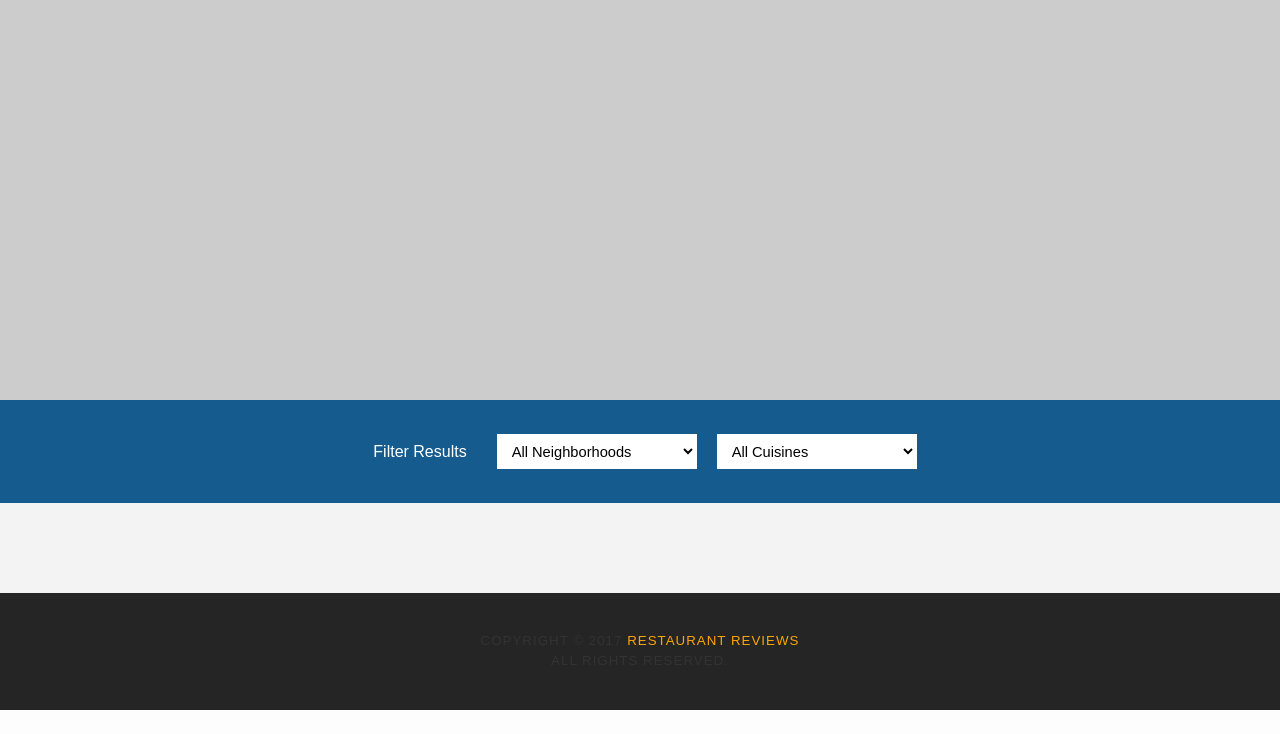
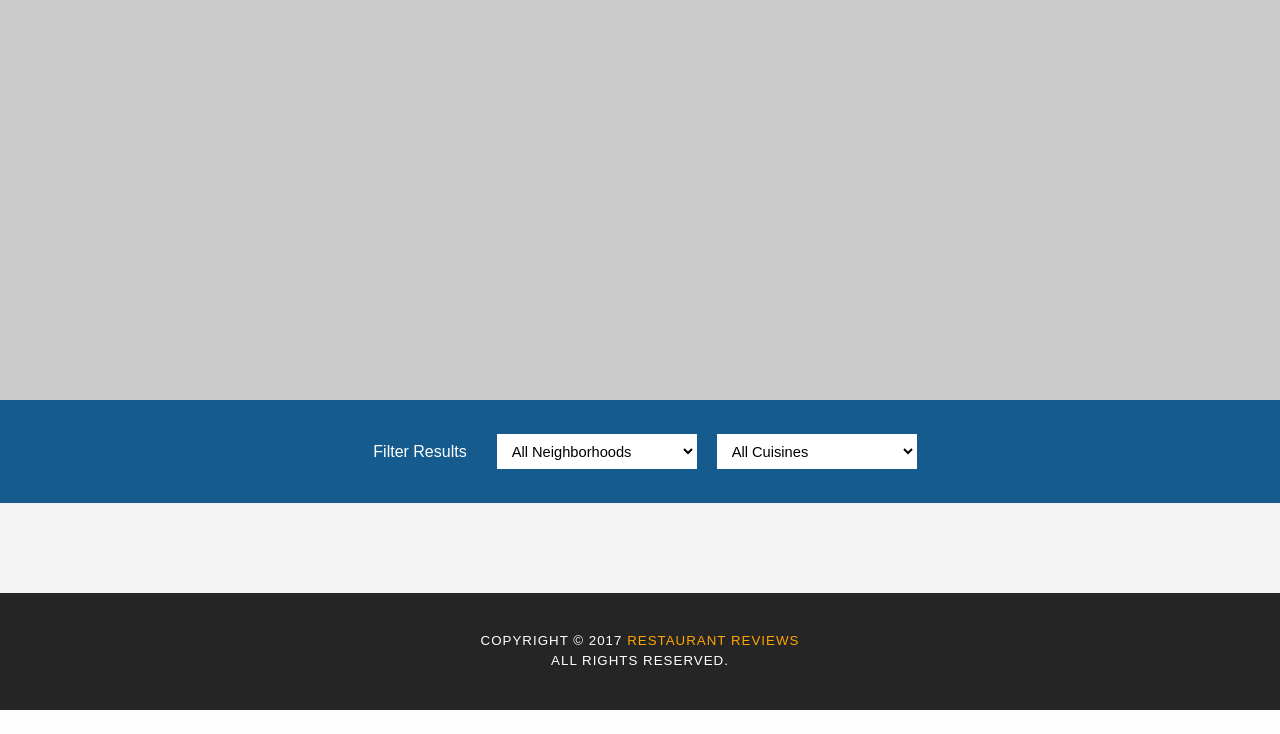
Before and after one commit to fandridis/udacity-restaurant-stage-3, a website: page src/index.html in a window 1280 px wide. Shown: the part 66-800 px from the top of the page. Drawn offline with Linux system fonts and the light colour scheme; some packages are replaced by stand-ins of ours; files that its build step writes are made by us from their sources; no server answers.

Commit message:
STYLE: Better contrast in footer

```diff
--- a/src/css/styles.css
+++ b/src/css/styles.css
@@ -47,6 +47,10 @@ article, aside, canvas, details, figcaption, figure, footer, header, hgroup, men
   padding: 25px;
   text-align: center;
   text-transform: uppercase;
+}
+
+#footer p {
+  color: rgb(255, 255, 255) !important;
 }
 /* ====================== Navigation ====================== */
 nav {
```
